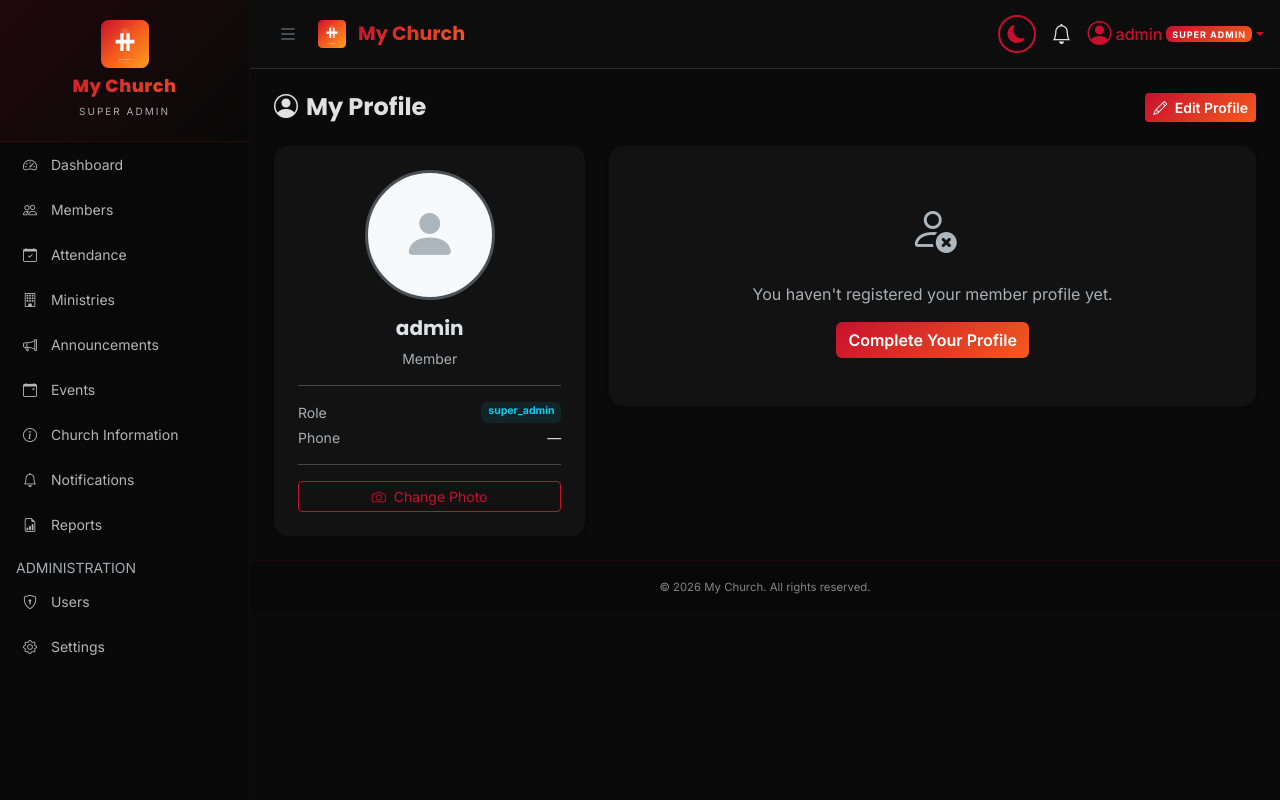
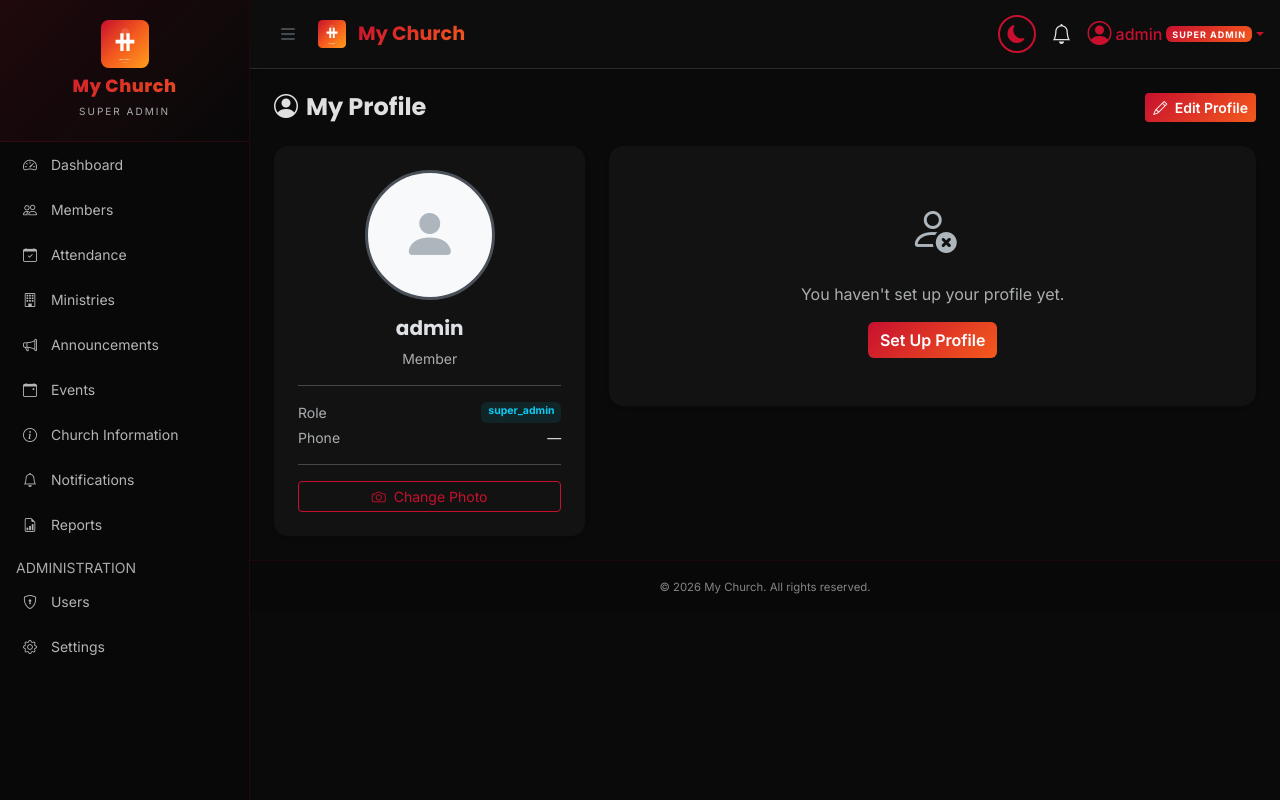
Before and after one commit to nuelfelix03-rgb/THE-BRANCH-ASSEMBLIES, a Flask app: page /profile in a window 1280 px wide. Run offline with Flask 3, Linux system fonts and the light colour scheme; a user stored in the database is signed in; data that the repository does not hold is empty; some libraries are stand-ins or nearby versions.

Commit message:
new update

```diff
--- a/app/templates/profile.html
+++ b/app/templates/profile.html
@@ -134,8 +134,8 @@
         <div class="card border-0 shadow-sm">
             <div class="card-body p-4 text-center py-5">
                 <i class="bi bi-person-x" style="font-size:3rem;color:#adb5bd;"></i>
-                <p class="mt-3 text-muted">You haven't registered your member profile yet.</p>
-                <a href="{{ url_for('main.register_profile') }}" class="btn btn-primary">Complete Your Profile</a>
+                <p class="mt-3 text-muted">{{ 'You haven\'t set up your profile yet.' if current_user.role != 'member' else 'You haven\'t registered your member profile yet.' }}</p>
+                <a href="{{ url_for('main.edit_admin_profile') if current_user.role != 'member' else url_for('main.register_profile') }}" class="btn btn-primary">{{ 'Set Up Profile' if current_user.role != 'member' else 'Complete Your Profile' }}</a>
             </div>
         </div>
         {% endif %}
```
